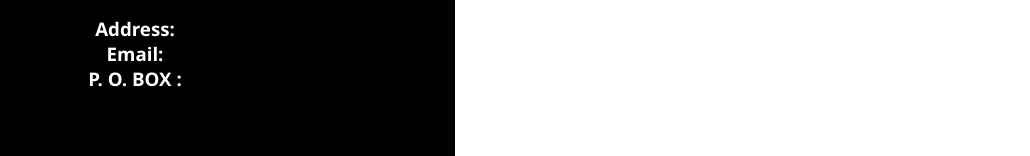
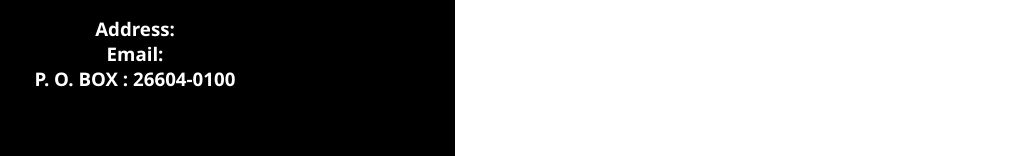
Before and after one commit to StevoMuraya/endeavors_system, a plain HTML site: page index.html in a window 1280 px wide. Shown: the part 547-703 px from the top of the page, without its empty margins (185-1215 px from the left). Drawn offline with Linux system fonts and the light colour scheme.

Commit message:
Update BOX
Box Update

```diff
--- a/index.html
+++ b/index.html
@@ -26,7 +26,7 @@
             <div class="contact-info">
                 <h3>Address: </h3>
                 <h3>Email: </h3>
-                <h3>P. O. BOX : </h3>
+                <h3>P. O. BOX : 26604-0100</h3>
             </div>
 
         </div>
```
